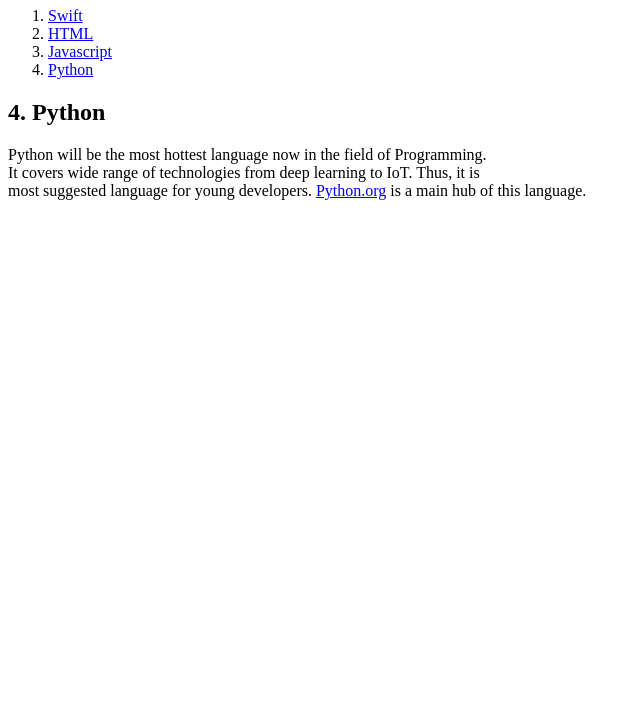
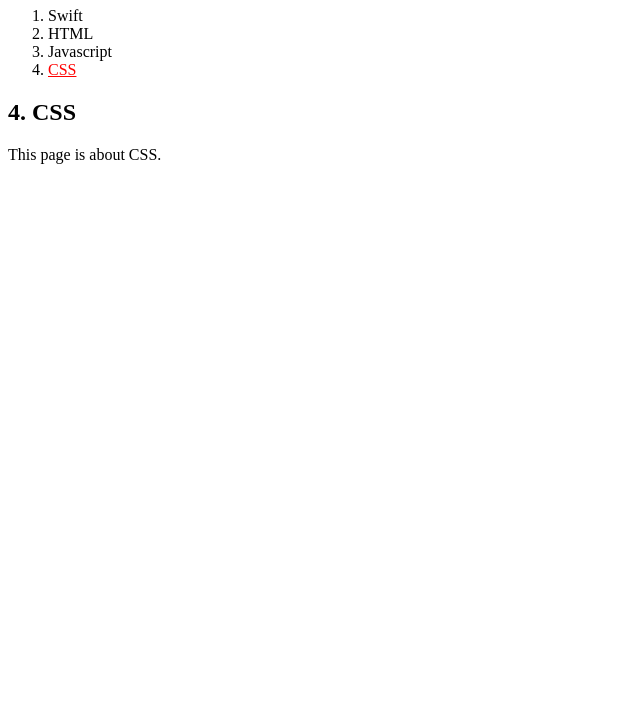
Before and after one commit to justicewisekim/web_tut_css, a plain HTML site: page 4.html in a window 1280 px wide. Shown: the part 73-800 px from the top of the page, without its empty margins (0-641 px from the left). Drawn offline with Linux system fonts and the light colour scheme.

Commit message:
Selector/Property/Declaration

```diff
--- a/4.html
+++ b/4.html
@@ -3,6 +3,12 @@
 <head>
   <title>Ian Kim's Programming @_@</title>
   <meta charset="utf-8">
+  <style>
+    a {
+      color:black;
+      text-decoration: none;
+    }
+  </style>
 </head>
 <body>
   <h1><a href="index.html">Ian Kim's Programming World</a></h1>
@@ -10,12 +16,10 @@
   <li><a href="1.html">Swift</a></li>
   <li><a href="2.html">HTML</a></li>
   <li><a href="3.html">Javascript</a></li>
-  <li><a href="4.html">Python</a></li>
+  <li><a href="4.html" style="color:red;text-decoration:underline">CSS</a></li>
   </ol>
-<h2>4. Python</h2>
+<h2>4. CSS</h2>
 <p>
-Python will be the most hottest language now in the field of Programming.<br>
-It covers wide range of technologies from deep learning to IoT. Thus, it is <br>
-most suggested language for young developers. <a href="https://www.python.org/" target="_blank" title="go to Python.org">Python.org</a> is a main hub of this language.
+This page is about CSS.
 </p>
 </html>
```
Also changed, not shown: 1.html (+1 -1 lines), 2.html (+1 -1 lines), 3.html (+1 -1 lines), index.html (+1 -1 lines).
